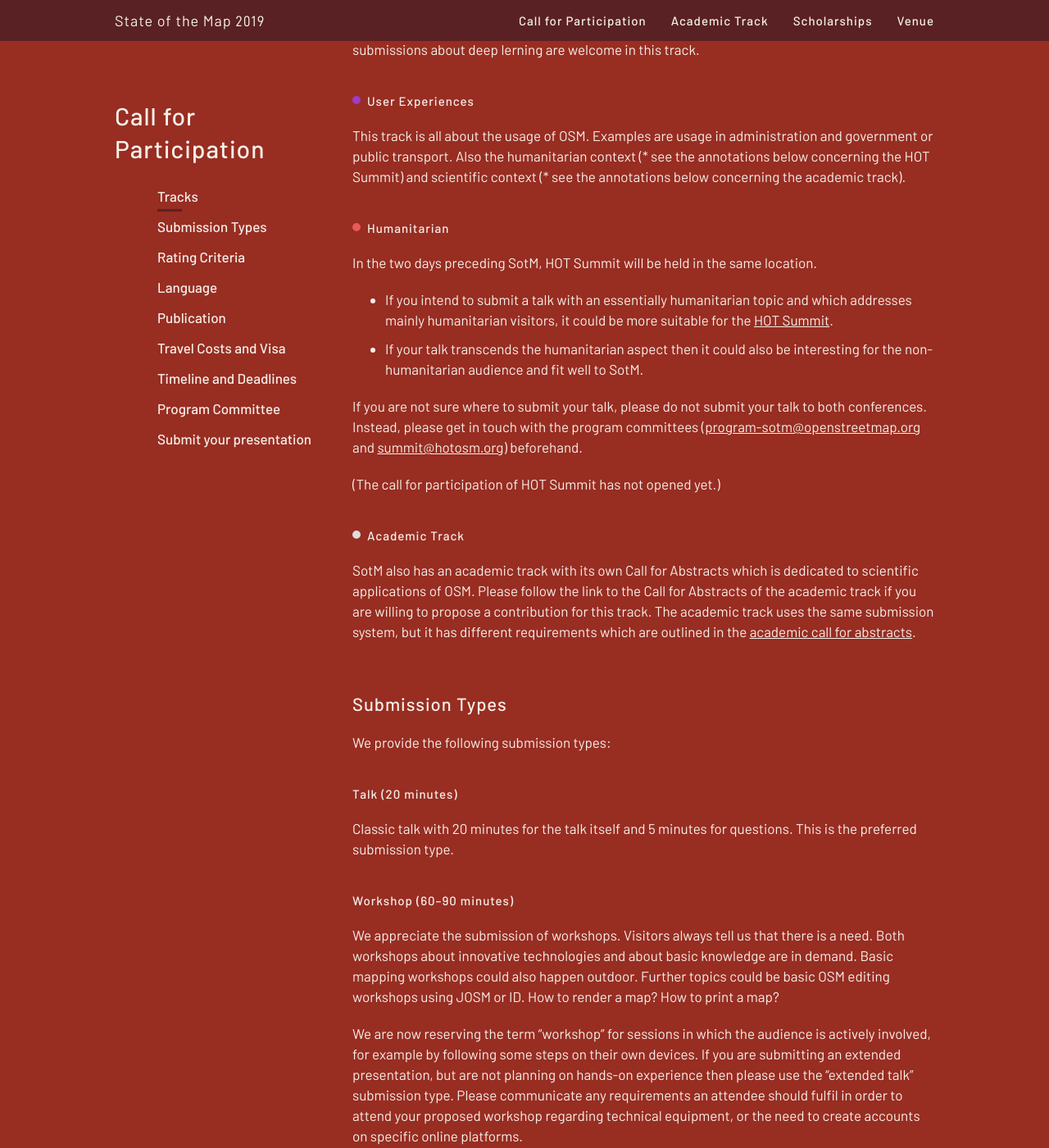
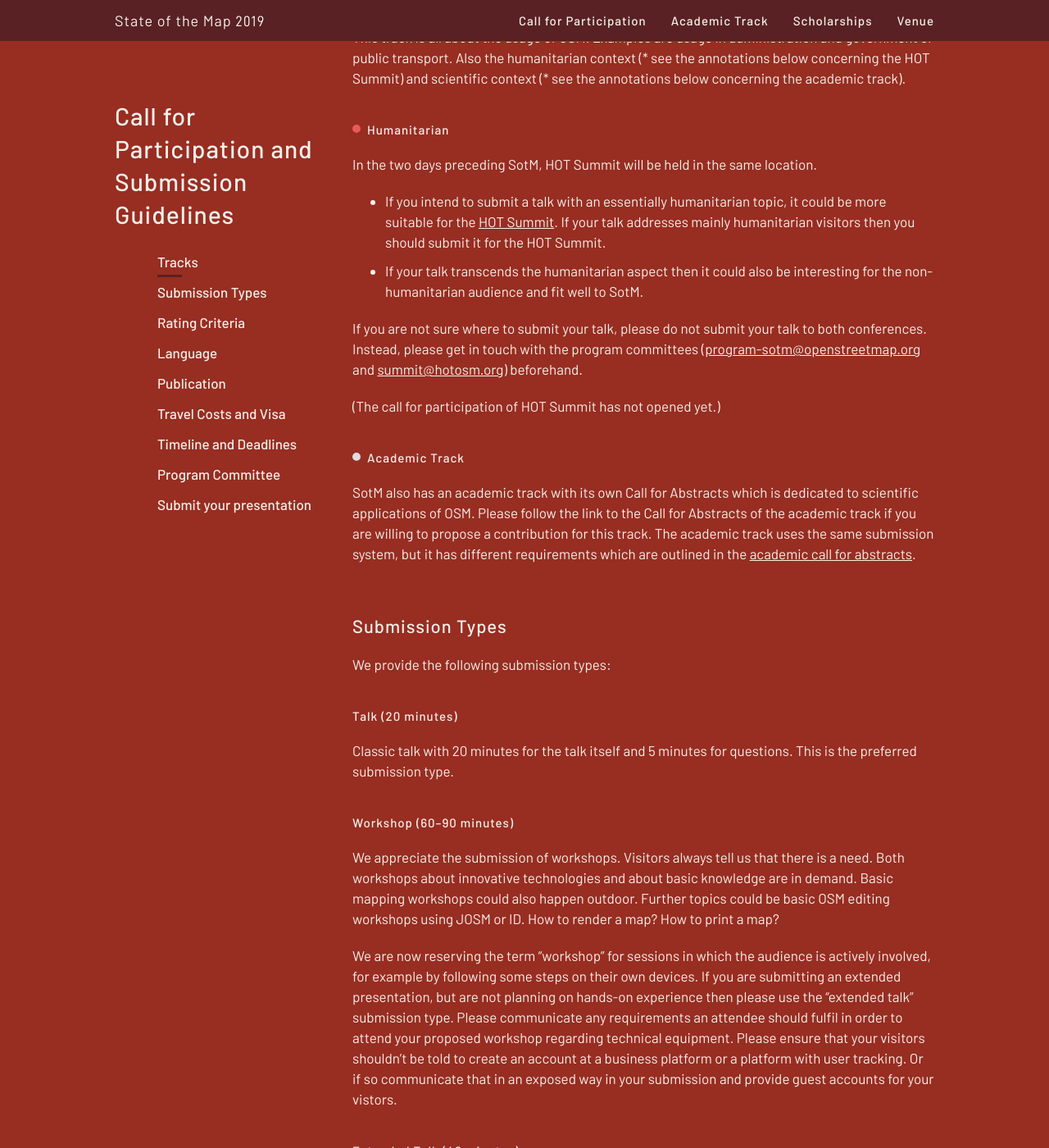
Before and after one commit to openstreetmap/stateofthemap-2019, a Jekyll site: the page built from calls/general.md, in a window 1280 px wide and 1400 px high, scrolled down 2073 px. Shown: the whole window at 82% size. Built offline with Jekyll 4.4.1, drawn with Linux system fonts in a browser that asks for light colours; some of the changed text lies outside the part shown.

Commit message:
partial revert of commit c9e3797007f690c7b333850075805a31a0b0c93f
The changes have not been discussed with the programme committee.
This commit reverts most substantial changes.

```diff
--- a/calls/general.md
+++ b/calls/general.md
@@ -1,6 +1,6 @@
 ---
 layout: page-with-toc
-title: "Call for Participation"
+title: "Call for Participation and Submission Guidelines"
 titlecontent: ""
 headings: "tracks,submission,rating,language,publication,travel_costs_visa,timeline_deadlines,committee,submit"
 ---
@@ -52,7 +50,7 @@
 <h3 id="track-humanitarian" class="trackicon">Humanitarian</h3>
 In the two days preceding SotM, HOT Summit will be held in the same location.
 
-* If you intend to submit a talk with an essentially humanitarian topic and which addresses mainly humanitarian visitors, it could be more suitable for the [HOT Summit](https://summit2019.hotosm.org/).
+* If you intend to submit a talk with an essentially humanitarian topic, it could be more suitable for the [HOT Summit](https://summit2019.hotosm.org/). If your talk addresses mainly humanitarian visitors then you should submit it for the HOT Summit.
 * If your talk transcends the humanitarian aspect then it could also be interesting for the non-humanitarian audience and fit well to SotM.
 
 If you are not sure where to submit your talk, please do not submit your talk to both conferences. Instead, please get in touch with the program committees ([program-sotm@openstreetmap.org](mailto:program-sotm@openstreetmap.org) and [summit@hotosm.org](summit@hotosm.org)) beforehand.
@@ -71,7 +69,7 @@
 <h3 id="submission-workshop">Workshop (60–90 minutes)</h3>
 We appreciate the submission of workshops. Visitors always tell us that there is a need. Both workshops about innovative technologies and about basic knowledge are in demand. Basic mapping workshops could also happen outdoor. Further topics could be basic OSM editing workshops using JOSM or ID. How to render a map? How to print a map?
 
-We are now reserving the term "workshop" for sessions in which the audience is actively involved, for example by following some steps on their own devices. If you are submitting an extended presentation, but are not planning on hands-on experience then please use the "extended talk" submission type. Please communicate any requirements an attendee should fulfil in order to attend your proposed workshop regarding technical equipment, or the need to create accounts on specific online platforms.
+We are now reserving the term "workshop" for sessions in which the audience is actively involved, for example by following some steps on their own devices. If you are submitting an extended presentation, but are not planning on hands-on experience then please use the "extended talk" submission type. Please communicate any requirements an attendee should fulfil in order to attend your proposed workshop regarding technical equipment. Please ensure that your visitors shouldn't be told to create an account at a business platform or a platform with user tracking. Or if so communicate that in an exposed way in your submission and provide guest accounts for your vistors.
 
 <h3 id="submission-extended_talk">Extended Talk (40 minutes)</h3>
 An extended talk with 40 minutes for the talk and 15 minutes for questions. In past years we provided such extended talks under the label workshop, which didn‘t fit so well. You should outline why your talk deserves more time.
@@ -104,7 +102,7 @@
 <h2 id="language">Language</h2>
 The conference language of State of the Map is English. All presentations shall be held in English. It is an important aspect of the conference that visitors can interact with the speaker for questions and discussion.
 
-Non-English visitors are welcome to meet in Bird of Feather sessions (BoF). We will provide a wiki page for organizing BoF sessions in languages other than English as well as bilingual/translated BoF sessions.
+Non-English visitors are welcome to meet in Bird of Feather sessions (BoF). Last year in Milan we had some awesome BoF sessions in non-English with English translation. We will provide a wiki page for organizing that.
 
 <h2 id="publication">Publication</h2>
 Video recordings and slides of the lectures will be published under the Creative Commons Attribution International 3.0 or later (CC BY 3.0+) license. If you do not wish your lectures to be published or streamed, please let us know in your submission.
@@ -157,4 +155,4 @@
 
 <hr>
 
-_The SotM 2019 Program Committee, February 28, 2019_
+_The SotM 2019 Program Committee, 28 February 2019_
```
Also changed, not shown: other parts of calls/general.md (+1 -3 lines).
